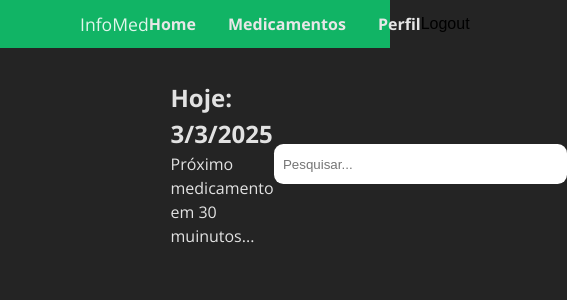
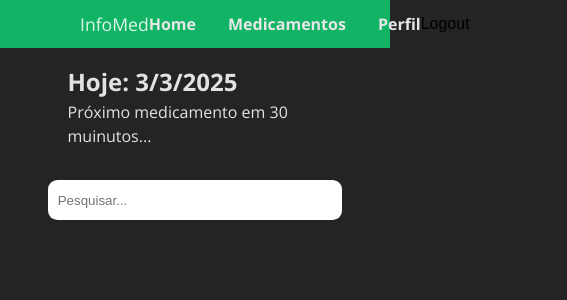
Before and after one commit to cristian-eds/infomed-front, a React (Vite) app: page /login in a window 390 px wide. Both pictures are taken after typing "name@example.com", "Sample123" into the empty fields and a click on the input "Enter". Shown: the top 300 px of the page, 567 px wide, since content can reach past the window. Built offline with nearby package versions, Linux system fonts and the light colour scheme.

Commit message:
Responsivity to Header

```diff
--- a/src/pages/Home/Home.module.css
+++ b/src/pages/Home/Home.module.css
@@ -1,6 +1,6 @@
 .container_main {
     padding: 2em 7em;
-    width: 70%;
+    width: 80%;
     margin: 0 auto;
 }
 
@@ -28,3 +28,31 @@
     top: 50%;
     transform: translateY(-50%);
 }
+
+
+@media (max-width : 768px) {
+    .container_main {
+        padding: 1em 1em;
+        width: 90%;
+    }
+
+    .header {
+        flex-direction: column;
+        gap: 2em;
+    }
+
+}
+
+@media (max-width: 992px) {
+    .container_main {
+        padding: 1em 3em;
+        width: 85%;
+    }
+}
+
+@media (max-width: 1200px) {
+    .container_main {
+        padding: 1em 3em;
+        width: 90%;
+    }
+}
```
